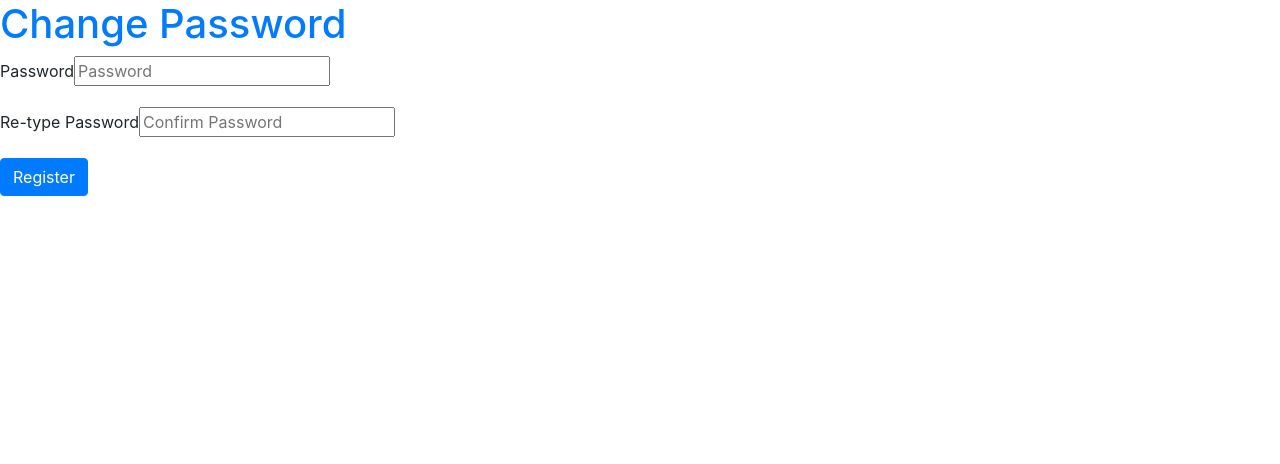
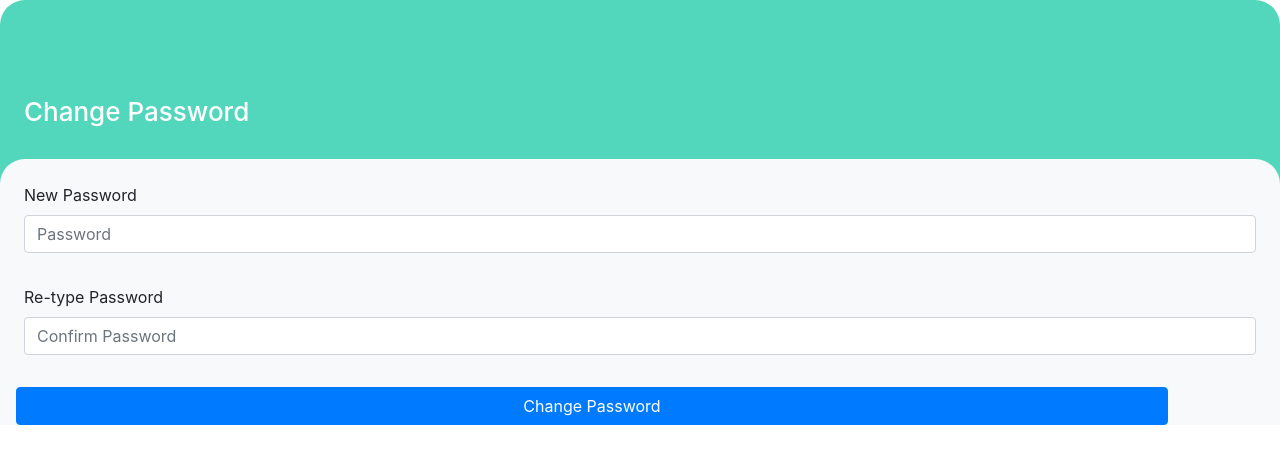
Before and after one commit to dar4kamal/User-Profile-App, a React (Create React App) app: page /edit-password in a window 1280 px wide. Shown: the top 464 px of the page. Built offline with nearby package versions, Linux system fonts and the light colour scheme.

Commit message:
updated ChangePass UI

```diff
--- a/src/components/editForms/ChangePass.js
+++ b/src/components/editForms/ChangePass.js
@@ -1,4 +1,4 @@
-import React, { Fragment, useState } from "react";
+import React, { useState } from "react";
 import { Redirect } from "react-router-dom";
 import axios from "axios";
 import Alert from "../Alert";
@@ -51,13 +51,34 @@ const ChangePass = () => {
 	if (loaded) return <Redirect to="/dashboard" />;
 
 	return (
-		<Fragment>
-			<h1 className="large text-primary">Change Password</h1>
+		<div
+			style={{
+				backgroundColor: "#53D7BC",
+				borderTopRightRadius: "25px",
+				borderTopLeftRadius: "25px",
+			}}
+		>
+			<div className="pt-5">
+				<h1
+					className="large pt-5 pl-4 pb-4"
+					style={{
+						color: "white",
+						fontSize: 26,
+					}}
+				>
+					Change Password
+				</h1>
+			</div>
+			<div
+				className="bg-light"
+				style={{ borderTopRightRadius: "25px", borderTopLeftRadius: "25px" }}
+			>
 				<form className="form" onSubmit={(e) => onSubmit(e)}>
-				<div className="form-group">
-					<label> Password</label>
+					<div className="form-group pt-4 pl-4 pr-4">
+						<label>New Password</label>
 						<input
 							type="password"
+							className="form-control"
 							placeholder="Password"
 							name="newPassword"
 							value={newPassword}
@@ -65,10 +86,11 @@ const ChangePass = () => {
 							onChange={(e) => onChange(e)}
 						/>
 					</div>
-				<div className="form-group">
+					<div className="form-group pt-3 pl-4 pr-4">
 						<label> Re-type Password</label>
 						<input
 							type="password"
+							className="form-control"
 							placeholder="Confirm Password"
 							name="passwordConfirm"
 							required
@@ -76,8 +98,14 @@ const ChangePass = () => {
 							onChange={(e) => onChange(e)}
 						/>
 					</div>
-				<input type="submit" className="btn btn-primary" value="Register" />
+					<input
+						type="submit"
+						className="btn btn-primary mt-3 mr-2 ml-3 float-none"
+						style={{ width: "90%" }}
+						value="Change Password"
+					/>
 				</form>
+			</div>
 			{errors ? (
 				errors.map((e) => {
 					return <Alert key={e.msg} msg={e.msg} />;
@@ -85,7 +113,7 @@ const ChangePass = () => {
 			) : (
 				<div></div>
 			)}
-		</Fragment>
+		</div>
 	);
 };
 
```
Lines whose indentation alone changed are shown as unchanged.
